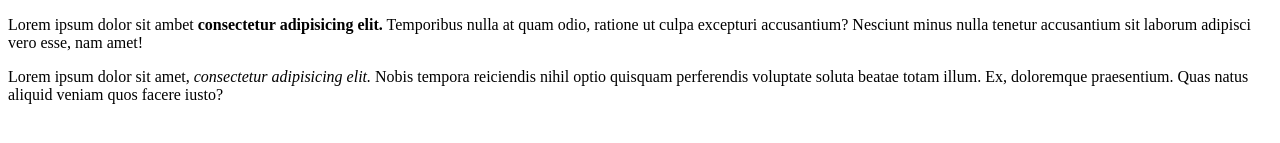
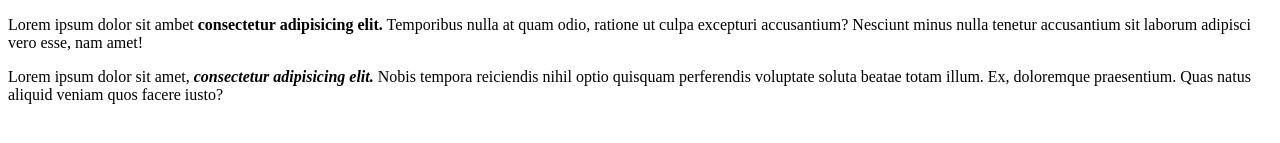
Before and after one commit to cleiderman/proyecto.html_css_js, a plain HTML site: page index.html in a window 1280 px wide. Shown: the part 231-374 px from the top of the page. Drawn offline with Linux system fonts and the light colour scheme.

Commit message:
html.parrafos.bold e italica

```diff
--- a/index.html
+++ b/index.html
@@ -15,10 +15,15 @@
     <h2>This is heading 2</h2>
     <h3>This is heading 3</h3>
     <p>
-        Lorem ipsum dolor sit ambet <b> consectetur adipisicing elit.</b> Temporibus nulla at quam odio, ratione ut culpa excepturi accusantium? Nesciunt minus nulla tenetur accusantium sit laborum adipisci vero esse, nam amet!
+        Lorem ipsum dolor sit ambet
+            <b> consectetur adipisicing elit.</b>
+            Temporibus nulla at quam odio, ratione ut culpa excepturi accusantium? Nesciunt minus nulla tenetur accusantium sit laborum adipisci vero esse, nam amet!
     </p>
     <p>
-        Lorem ipsum dolor sit amet, <i> consectetur adipisicing elit.</i> Nobis tempora reiciendis nihil optio quisquam perferendis voluptate soluta beatae totam illum. Ex, doloremque praesentium. Quas natus aliquid veniam quos facere iusto?
+        Lorem ipsum dolor sit amet,
+        <b>
+             <i> consectetur adipisicing elit.</i>
+        </b>Nobis tempora reiciendis nihil optio quisquam perferendis voluptate soluta beatae totam illum. Ex, doloremque praesentium. Quas natus aliquid veniam quos facere iusto?
     </p>
 
 </body>
```
